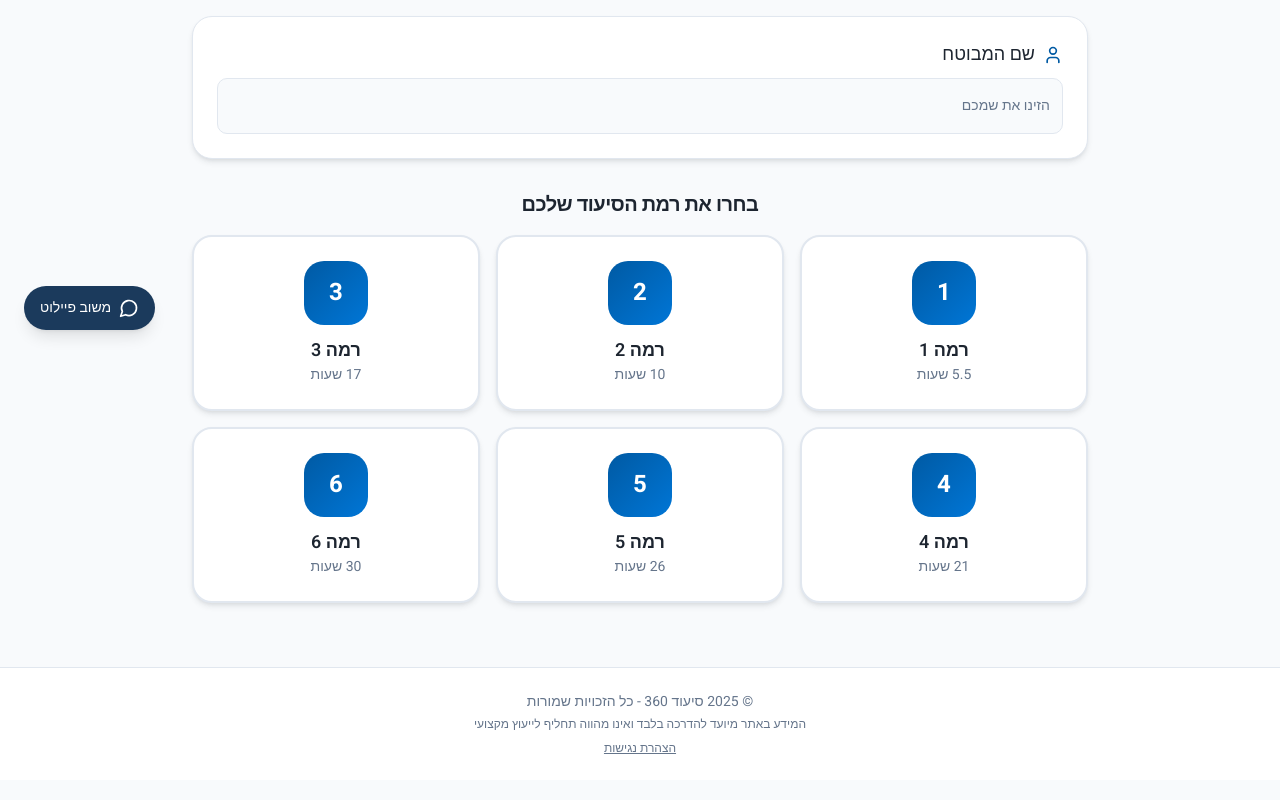
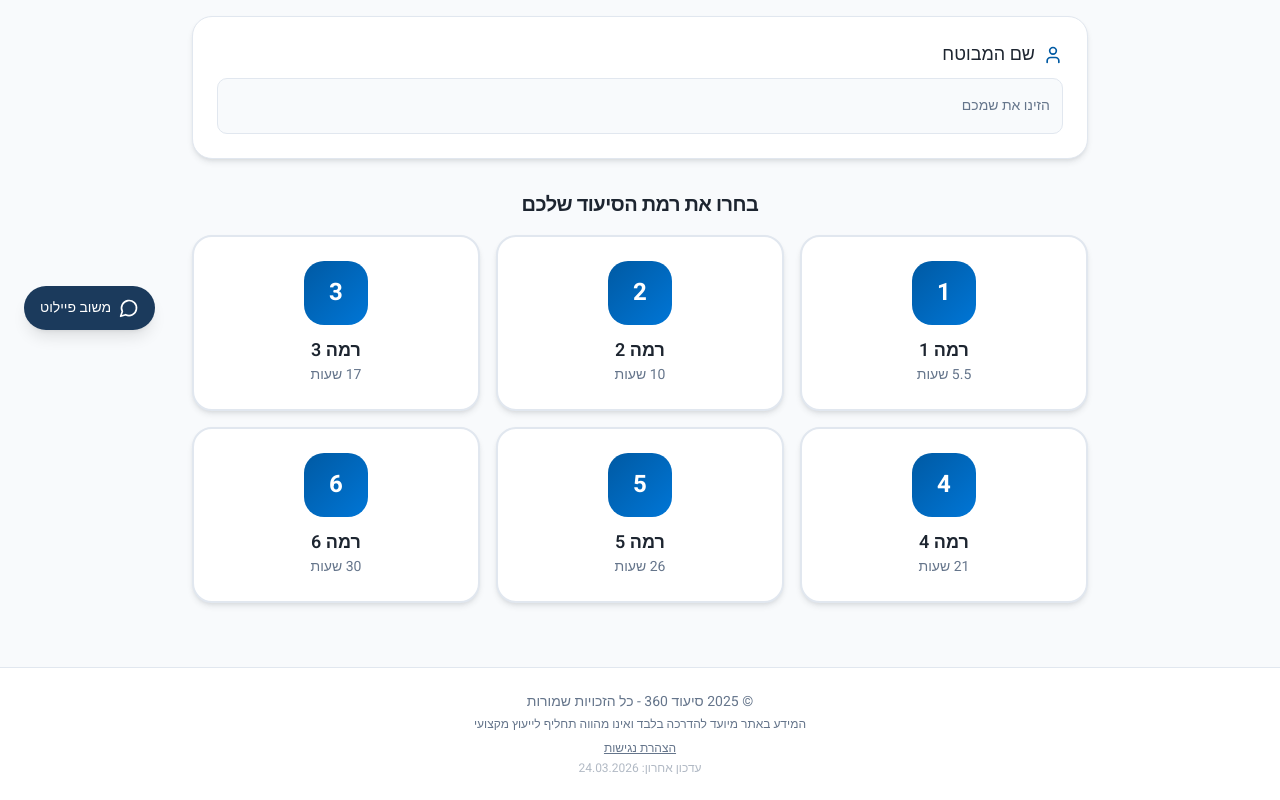
Before and after one commit to AVI1840/nursing-helper, a React (Vite) app: page /nursing-helper/wizard in a window 1280 px wide. Shown: the part 446-1246 px from the top of the page. Built offline with nearby package versions, Linux system fonts and the light colour scheme; the HTML template or start-up script is replaced by a standard one.

Commit message:
feat: add last-updated date to footer

```diff
--- a/src/pages/Wizard.tsx
+++ b/src/pages/Wizard.tsx
@@ -203,6 +203,7 @@ const Wizard = () => {
               הצהרת נגישות
             </a>
           </p>
+          <p className="text-xs text-muted-foreground mt-1 opacity-50">עדכון אחרון: 24.03.2026</p>
         </div>
       </footer>
     </div>
```
